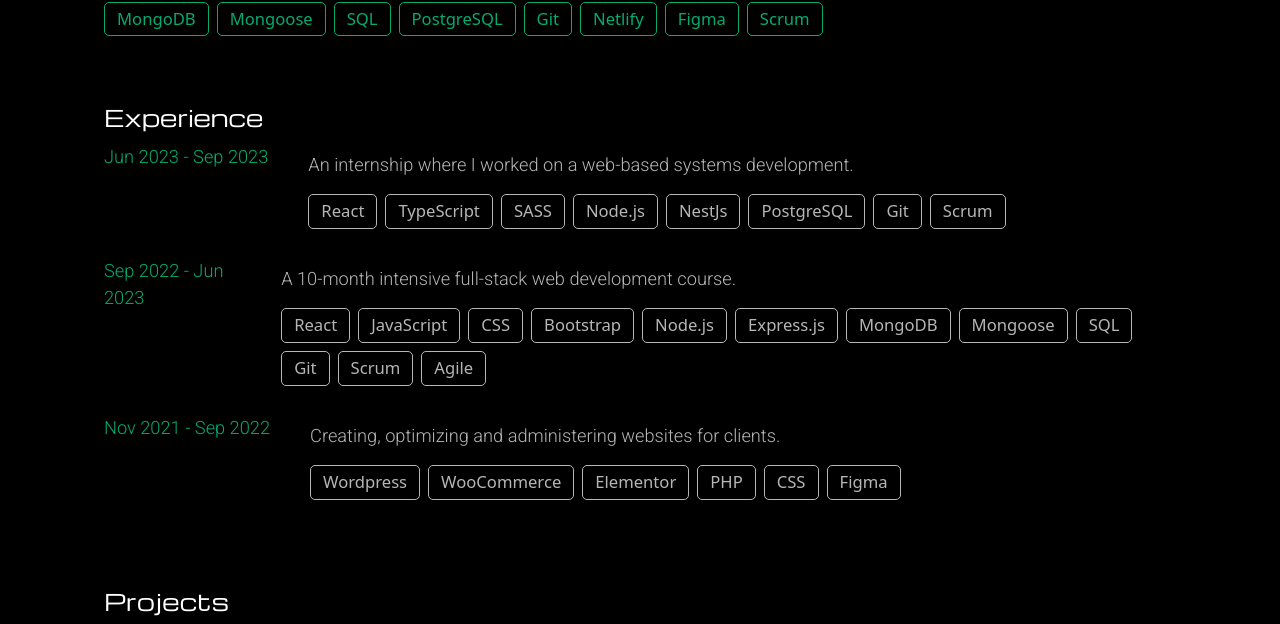
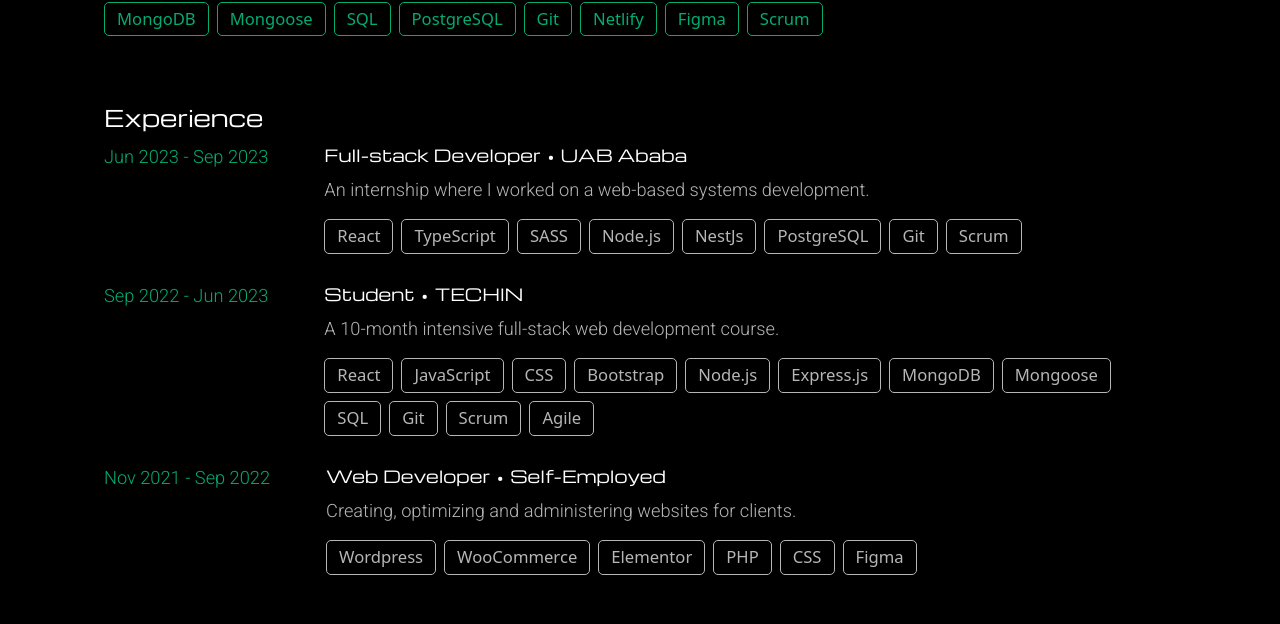
Before and after one commit to crazydeveloper914/dev-portfolio, a React (Create React App) app: page / in a window 1280 px wide. Shown: the part 1111-1735 px from the top of the page. Built offline with nearby package versions, Linux system fonts and the light colour scheme; no server answers; grey boxes are pictures that could not be loaded.

Commit message:
update prop name, remove unused props

```diff
--- a/src/components/ExperienceItem/ExperienceItem.tsx
+++ b/src/components/ExperienceItem/ExperienceItem.tsx
@@ -2,21 +2,20 @@ import React from 'react';
 import SkillTagsList from '../SkillTag/SkillTagsList';
 
 export interface ExperienceItemProps {
-  id: number;
   date: string;
-  title: string;
+  companyAndPosition: string;
   text: string;
   skills: string[];
 }
 
-const ExperienceItem: React.FC<ExperienceItemProps> = ({ date, title, text, skills }) => {
+const ExperienceItem: React.FC<ExperienceItemProps> = ({ date, companyAndPosition, text, skills }) => {
   return (
     <div className="experience-item md:flex pb-5">
-      <div className="date-box text text-small text-green pe-10 pb-2">
+      <div className="date-box text text-small text-green pe-14 pb-2 text-nowrap">
         {date}
       </div>
       <div className="content-box">
-        <h3 className='title title-small'>{title}</h3>
+        <h3 className='title title-small'>{companyAndPosition}</h3>
         <p className='text text-small pt-2 pb-4'>{text}</p>
         <SkillTagsList skills={skills} variant="gray" />
       </div>
--- a/src/components/ProjectItem/ProjectItem.tsx
+++ b/src/components/ProjectItem/ProjectItem.tsx
@@ -3,7 +3,6 @@ import './ProjectItem.scss';
 import Button from '../Button/Button';
 
 export interface ProjectItemProps {
-  id: number;
   title: string;
   description: string;
   imageUrl: string;
```
